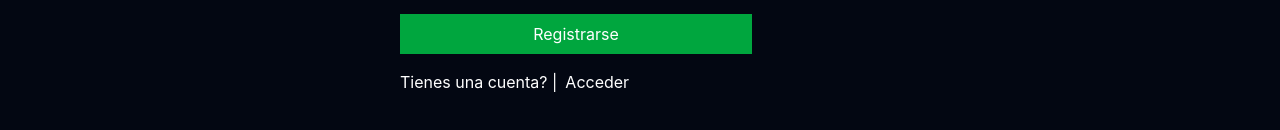
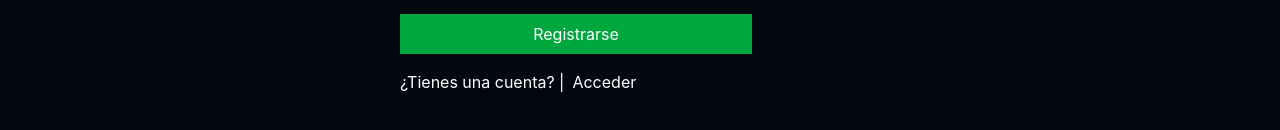
Before and after one commit to mrxandev/recetario-web, a React (Vite) app: page /signup in a window 1280 px wide. Shown: the part 492-622 px from the top of the page. Built offline with nearby package versions, Linux system fonts and the light colour scheme; no server answers.

Commit message:
fix: correct typo in Signup component text

```diff
--- a/src/components/auth/Signup.tsx
+++ b/src/components/auth/Signup.tsx
@@ -43,7 +43,7 @@ export default function Signup() {
         <button type="submit" className="bg-green-600 text-white py-2 w-full">Registrarse</button>
 
         <div className="flex gap-2 mt-4">
-          <p className=''>Tienes una cuenta? |</p>
+          <p className=''>¿Tienes una cuenta? |</p>
           <a href="/login">Acceder</a>
         </div>
       </form>
```
